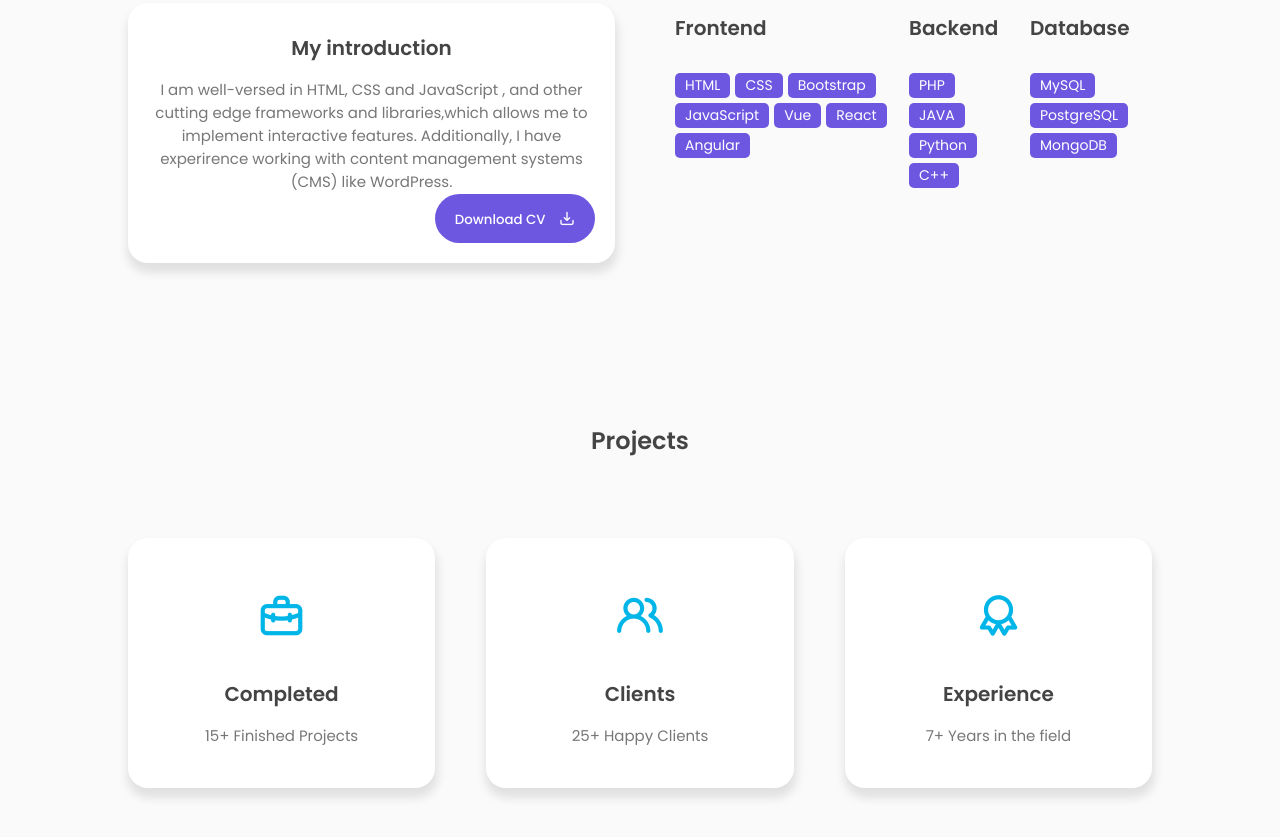
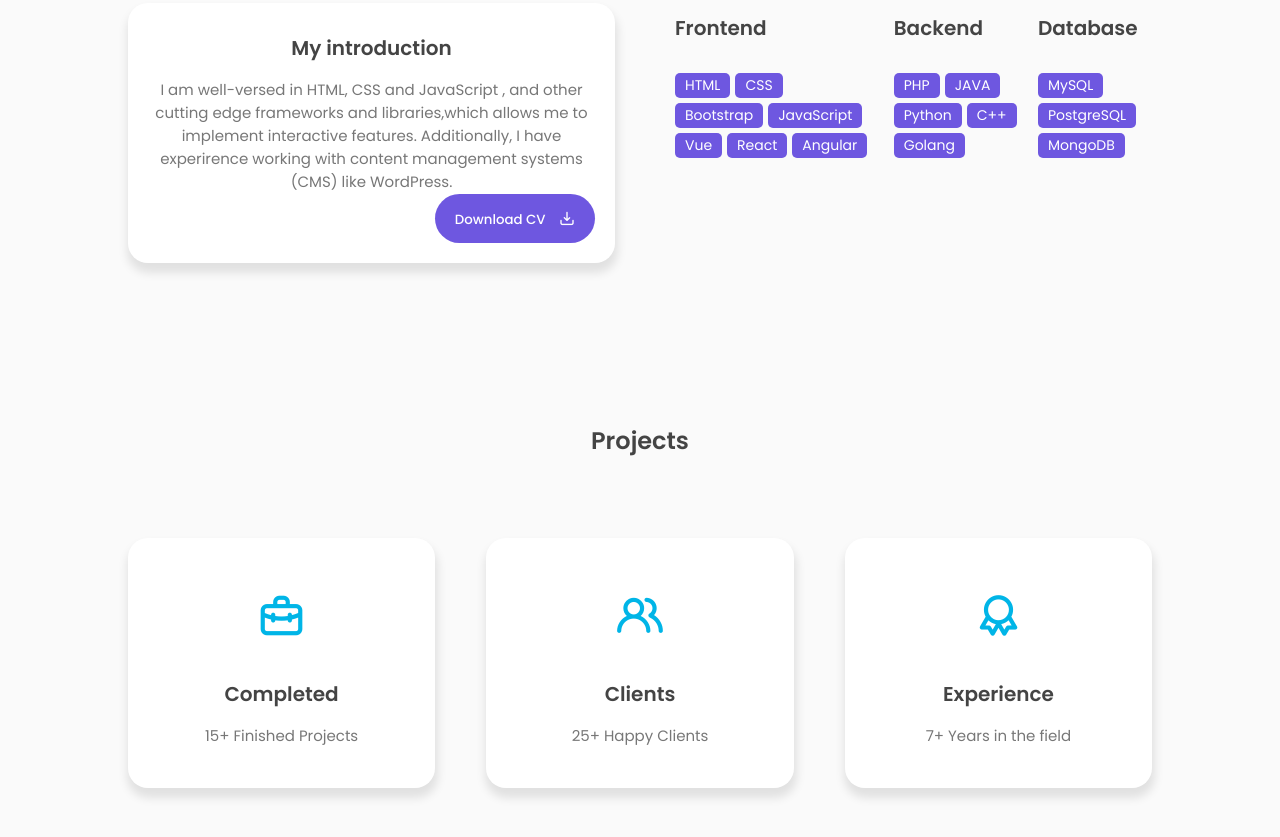
Before and after one commit to tegars5/UAS-PCC-Tegar-2024, a plain HTML site: page html/index.html in a window 1280 px wide. Shown: the part 992-1829 px from the top of the page. Drawn offline with nearby package versions, Linux system fonts and the light colour scheme.

Commit message:
Uas pcc tegarsaputra

```diff
--- a/html/index.html
+++ b/html/index.html
@@ -128,6 +128,7 @@
                   <span>JAVA</span>
                   <span>Python</span>
                   <span>C++</span>
+                  <span>Golang</span>
                 </div>
               </div>
               <div class="skills-box">
```
